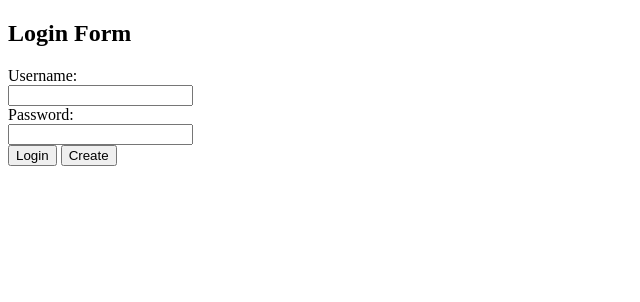
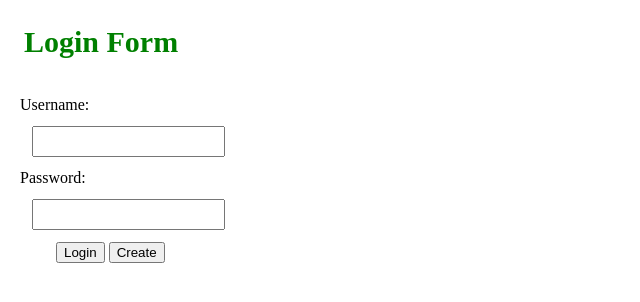
Before and after one commit to imfine0104/Login-website, a plain HTML site: page index.html in a window 1280 px wide. Shown: the whole page, without its empty margins (0-640 px from the left). Drawn offline with nearby package versions, Linux system fonts and the light colour scheme; no server answers.

Commit message:
add css style

```diff
--- a/index.html
+++ b/index.html
@@ -3,21 +3,16 @@
 <head>
 	<meta charset="utf-8">
 	<title>Login Page</title>
-
+	<link rel="stylesheet" type="text/css" href="style.css">
 </head>
 <body>
-	<style type="text/css">
-		#content {
-		  	position: absolute;
-		}
-	</style>
-		<h2>Login Form</h2>
+		<h2 style="color: Green; padding: 0 0 0 16px;font-size: 30px;">Login Form</h2>
 		<div id="content">
 		Username:<br>
-		<input type="text" name="username" id="username" ><br>
+		<input class="item" type="text" name="username" id="username" ><br>
 		Password:<br>
-		<input type="password" name="password" id="password" ><br>
-		<p2 id="unsuccess" style="color: red;"></p2>
+		<input class="item" type="password" name="password" id="password" ><br>
+		<p2 class="item" id="unsuccess" style="color: red;"></p2>
 		<button id="loginBtn">Login</button>
 		<button id="createBtn">Create</button>
 		</div>
--- /dev/null
+++ b/style.css
@@ -0,0 +1,9 @@
+ #content {
+	position: absolute;
+	margin: 12px;
+ }
+
+ .item {
+ 	margin: 12px;
+ 	padding: 6px;
+ }
```
Also changed, not shown: newAccount.html (+14 -6 lines).
